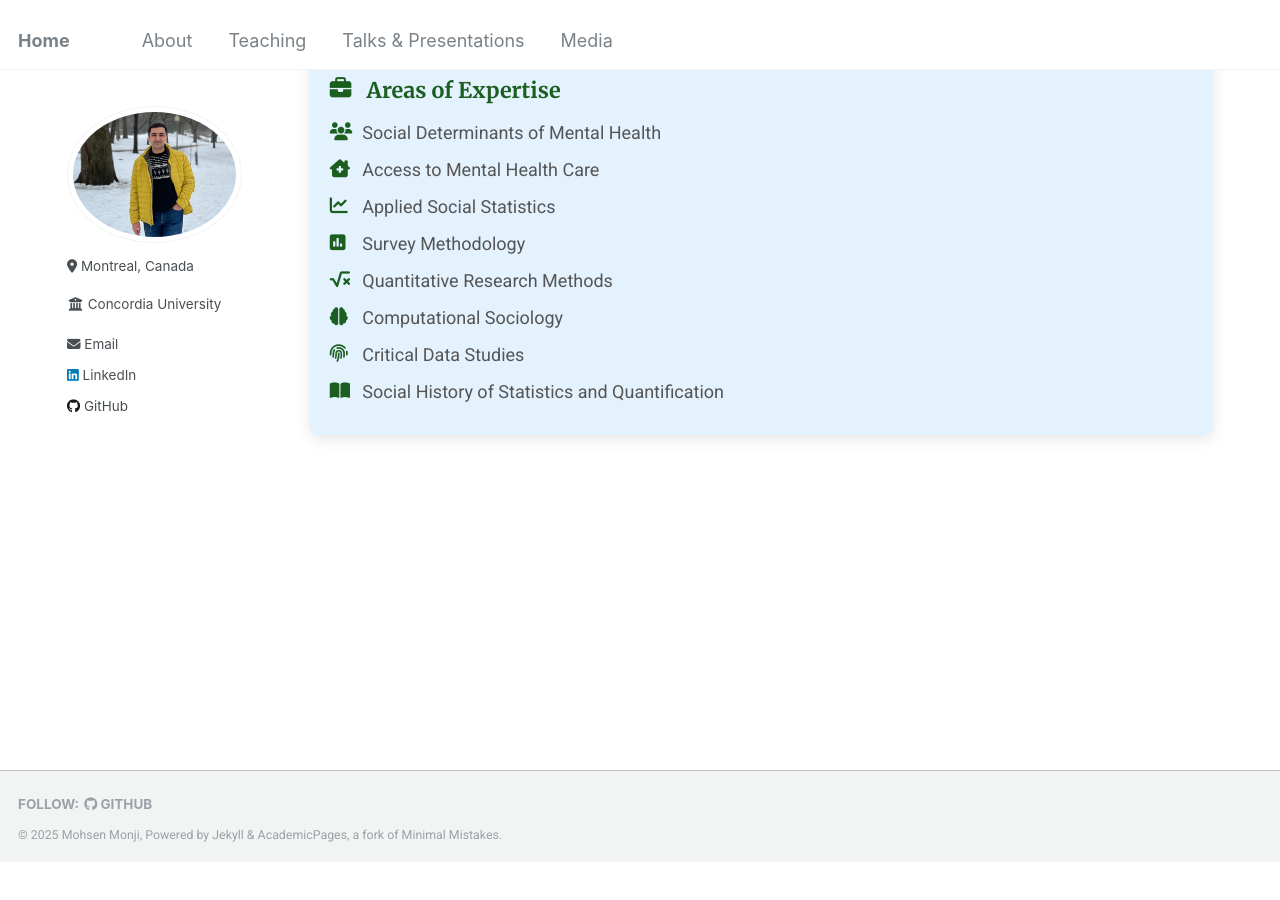
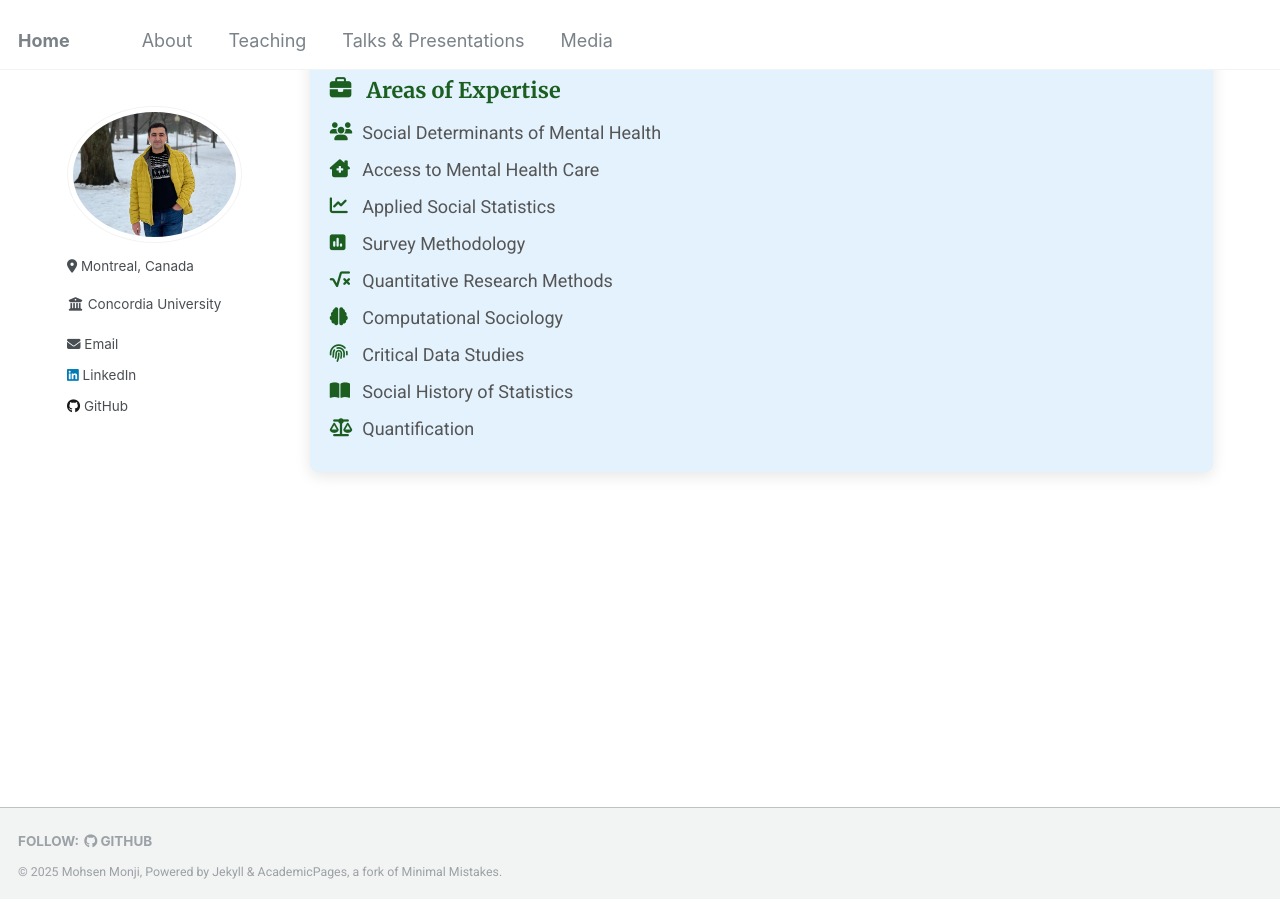
Before and after one commit to Mohsnmonji/mohsnmonji.github.io, a Jekyll site: the page built from about-me.md, in a window 1280 px wide and 900 px high, scrolled down 787 px. Built offline with Jekyll 4.4.1, drawn with Linux system fonts in a browser that asks for light colours; before the commit the page ends 1650 px from its top, so only the background shows below that.

Commit message:
Update about-me.md

```diff
--- a/about-me.md
+++ b/about-me.md
@@ -128,12 +128,14 @@ author_profile: true
 <div class="card">
   <h3><i class="fas fa-briefcase icon"></i> Areas of Expertise</h3>
   <ul>
-
-<li><i class="fas fa-users icon"></i> Social Determinants of Mental Health</li>
-<li><i class="fas fa-clinic-medical icon"></i> Access to Mental Health Care</li>
-<li><i class="fas fa-chart-line icon"></i> Applied Social Statistics</li>
-<li><i class="fas fa-poll icon"></i> Survey Methodology</li>
-<li><i class="fas fa-square-root-alt icon"></i> Quantitative Research Methods</li>
-<li><i class="fas fa-brain icon"></i> Computational Sociology</li>
-<li><i class="fas fa-fingerprint icon"></i> Critical Data Studies</li>
-<li><i class="fas fa-book-open icon"></i> Social History of Statistics and Quantification</li>
+    <li><i class="fas fa-users icon"></i> Social Determinants of Mental Health</li>
+    <li><i class="fas fa-clinic-medical icon"></i> Access to Mental Health Care</li>
+    <li><i class="fas fa-chart-line icon"></i> Applied Social Statistics</li>
+    <li><i class="fas fa-poll icon"></i> Survey Methodology</li>
+    <li><i class="fas fa-square-root-alt icon"></i> Quantitative Research Methods</li>
+    <li><i class="fas fa-brain icon"></i> Computational Sociology</li>
+    <li><i class="fas fa-fingerprint icon"></i> Critical Data Studies</li>
+    <li><i class="fas fa-book-open icon"></i> Social History of Statistics</li>
+    <li><i class="fas fa-balance-scale icon"></i> Quantification</li>
+  </ul>
+</div>
```
